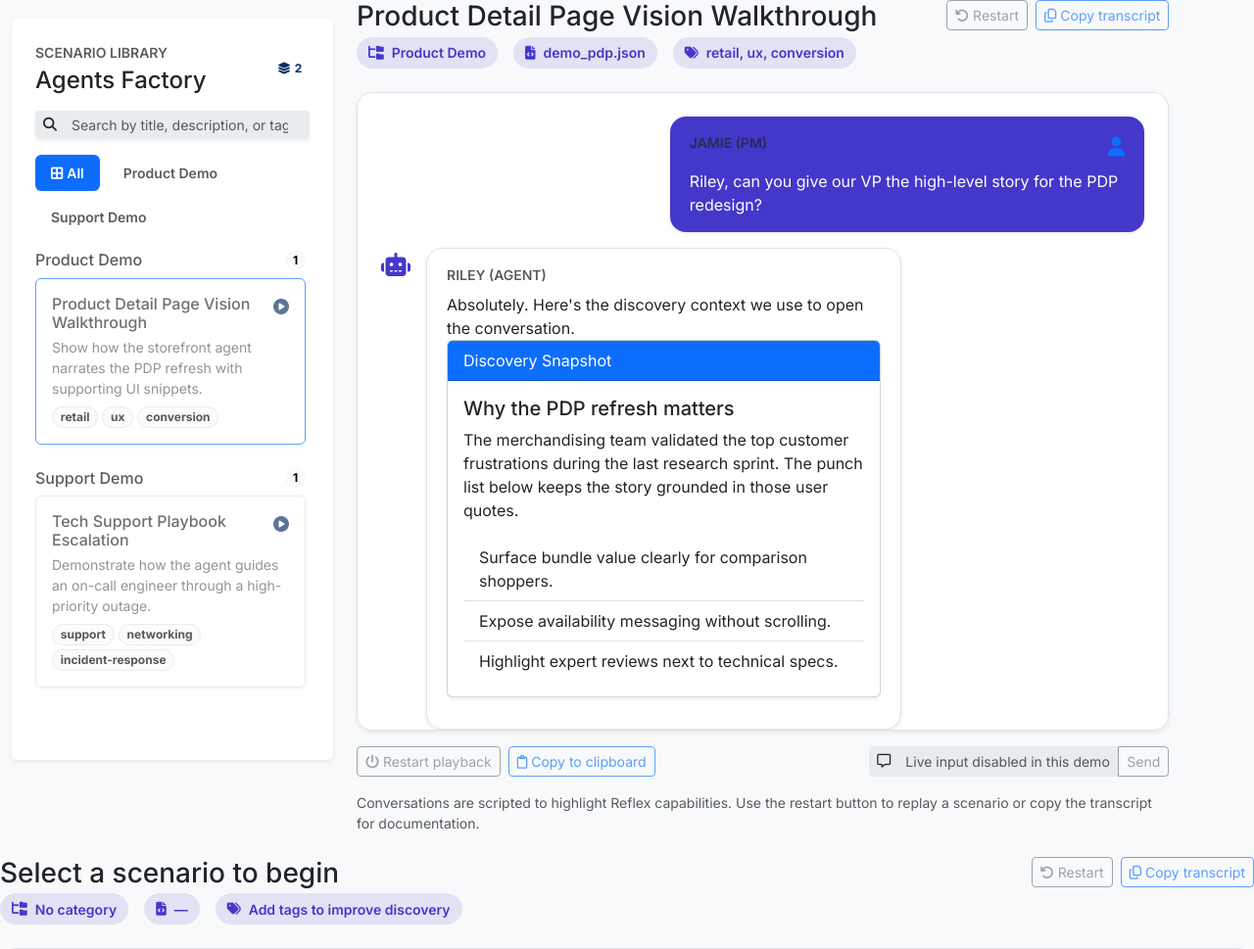
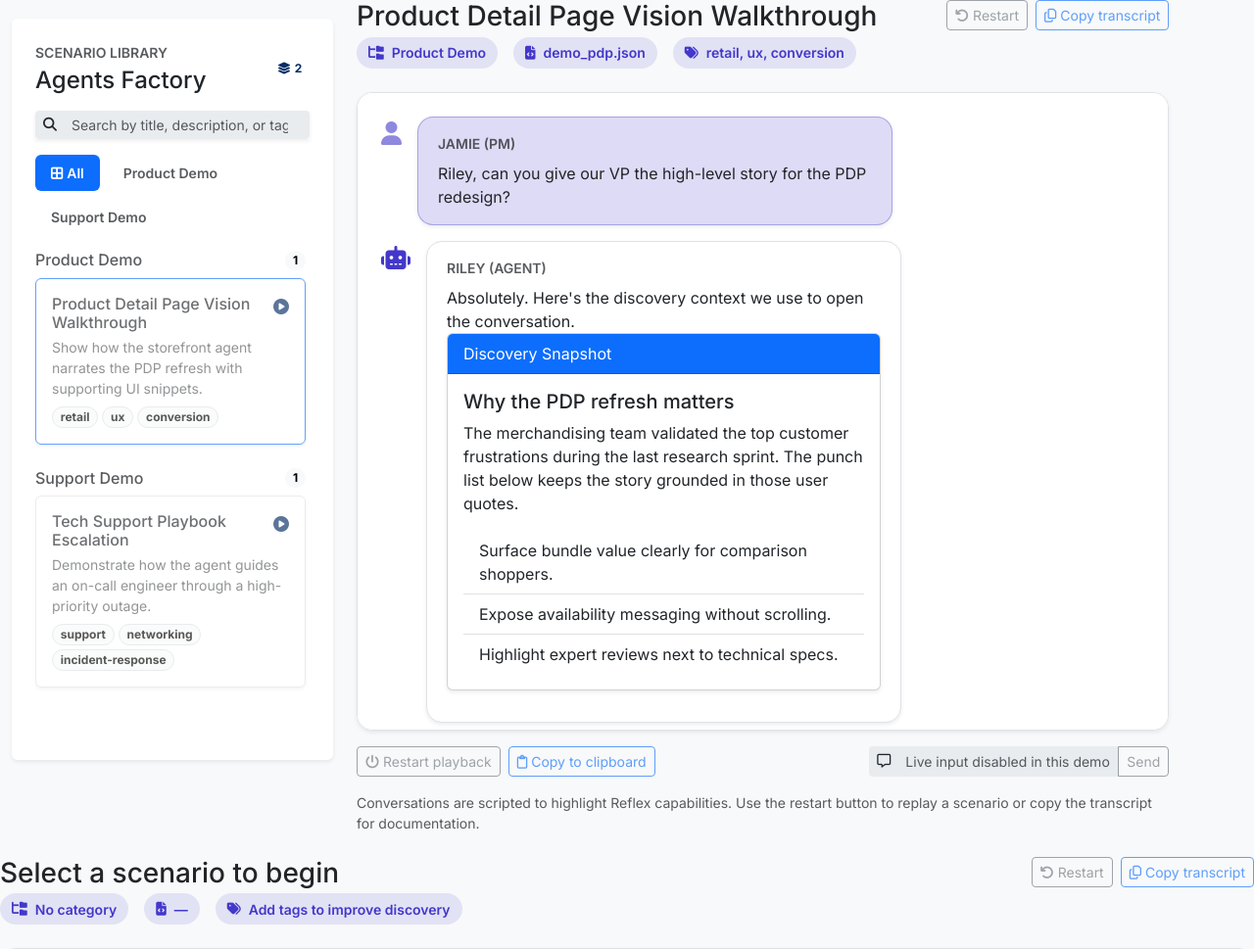
Before and after one commit to zageabb/reflex_AgentDemo, a Flask app: page /?scenario=demo_pdp in a window 1280 px wide. Shown: the part 81-1050 px from the top of the page at 98% size. Run offline with Flask 3, Linux system fonts and the light colour scheme.

Commit message:
Align user chat typing with assistant layout

```diff
--- a/app/static/css/styles.css
+++ b/app/static/css/styles.css
@@ -103,24 +103,44 @@ body {
   margin-top: 1rem;
 }
 
+.chat-message {
+  align-items: flex-start;
+}
+
+.chat-message .chat-icon {
+  color: var(--scenario-accent);
+}
+
+.chat-message[data-message-role="user"] .chat-icon {
+  color: var(--scenario-accent);
+  color: color-mix(in srgb, var(--scenario-accent) 60%, white);
+}
+
 .chat-message[data-message-role="assistant"] .chat-bubble {
   background: var(--bs-body-bg);
   border: 1px solid var(--bs-border-color);
 }
 
-.chat-message[data-message-role="assistant"] .chat-icon,
 .chat-message[data-message-role="assistant"] .chat-sender {
   color: var(--scenario-accent);
 }
 
 .chat-message[data-message-role="user"] .chat-bubble {
-  background: var(--scenario-accent);
-  color: #fff;
+  background: var(--scenario-accent-soft);
+  background: color-mix(in srgb, var(--scenario-accent) 18%, white);
+  color: var(--bs-body-color);
+  border: 1px solid var(--scenario-accent-soft);
+  border-color: color-mix(in srgb, var(--scenario-accent) 35%, transparent);
 }
 
 .chat-message[data-message-role="user"] .chat-bubble a {
   color: inherit;
   text-decoration: underline;
+}
+
+.chat-message[data-message-role="user"] .chat-sender {
+  color: var(--scenario-accent);
+  color: color-mix(in srgb, var(--scenario-accent) 55%, black);
 }
 
 .chat-bubble {
--- a/app/static/js/chat.js
+++ b/app/static/js/chat.js
@@ -123,21 +123,19 @@
   function createMessageSkeleton(role, speaker) {
     const isUser = role === "user";
     const wrapper = document.createElement("div");
-    wrapper.className = `chat-message d-flex gap-3${isUser ? " justify-content-end" : ""}`;
+    wrapper.className = "chat-message d-flex gap-3";
     wrapper.dataset.messageRole = role;
 
-    if (!isUser) {
     const icon = document.createElement("div");
     icon.className = "flex-shrink-0 chat-icon fs-4";
-      icon.innerHTML = '<i class="fa-solid fa-robot"></i>';
+    icon.innerHTML = `<i class="fa-solid ${isUser ? "fa-user" : "fa-robot"}"></i>`;
     wrapper.appendChild(icon);
-    }
 
     const bubble = document.createElement("div");
     bubble.className = "chat-bubble shadow-sm";
 
     const header = document.createElement("div");
-    header.className = "d-flex justify-content-between align-items-start gap-3 mb-2";
+    header.className = "d-flex align-items-start gap-3 mb-2";
 
     const meta = document.createElement("div");
     meta.className = "d-flex flex-column";
@@ -147,13 +145,6 @@
     meta.appendChild(sender);
     header.appendChild(meta);
 
-    if (isUser) {
-      const icon = document.createElement("div");
-      icon.className = "text-primary fs-5";
-      icon.innerHTML = '<i class="fa-solid fa-user"></i>';
-      header.appendChild(icon);
-    }
-
     bubble.appendChild(header);
 
     const body = document.createElement("div");
@@ -162,11 +153,9 @@
 
     wrapper.appendChild(bubble);
 
-    if (!isUser) {
     const spacer = document.createElement("div");
     spacer.className = "flex-grow-1";
     wrapper.appendChild(spacer);
-    }
 
     return { wrapper, content: body };
   }
@@ -239,12 +228,19 @@
 
     const typingIndicator = createTypingIndicator("user");
     const typingWrapper = document.createElement("div");
-    typingWrapper.className = "chat-message d-flex gap-3 justify-content-end";
+    typingWrapper.className = "chat-message d-flex gap-3";
     typingWrapper.dataset.messageRole = "user";
+    const typingIcon = document.createElement("div");
+    typingIcon.className = "flex-shrink-0 chat-icon fs-4";
+    typingIcon.innerHTML = '<i class="fa-solid fa-user"></i>';
+    typingWrapper.appendChild(typingIcon);
     const typingBubble = document.createElement("div");
     typingBubble.className = "chat-bubble shadow-sm";
     typingBubble.appendChild(typingIndicator);
     typingWrapper.appendChild(typingBubble);
+    const typingSpacer = document.createElement("div");
+    typingSpacer.className = "flex-grow-1";
+    typingWrapper.appendChild(typingSpacer);
     chatTranscript.appendChild(typingWrapper);
     scrollTranscript();
 
@@ -287,7 +283,7 @@
   function createTypingIndicator(role) {
     const indicator = document.createElement("div");
     indicator.className = "chat-typing-indicator";
-    indicator.dataset.align = role === "user" ? "end" : "start";
+    indicator.dataset.align = "start";
     indicator.innerHTML =
       '<span class="spinner-border" role="status" aria-hidden="true"></span><span>Typing…</span>';
     return indicator;
```
Also changed, not shown: app/templates/layout/_chat_message.html (+7 -19 lines). Lines whose indentation alone changed are shown as unchanged.
